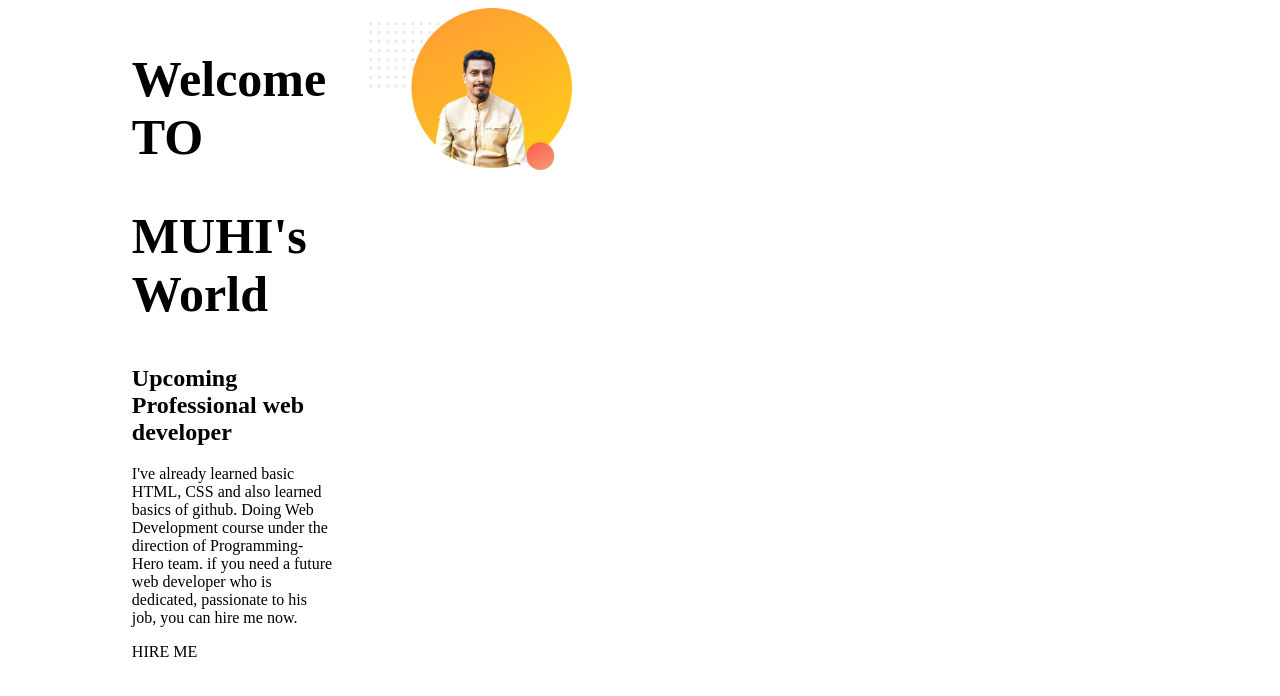
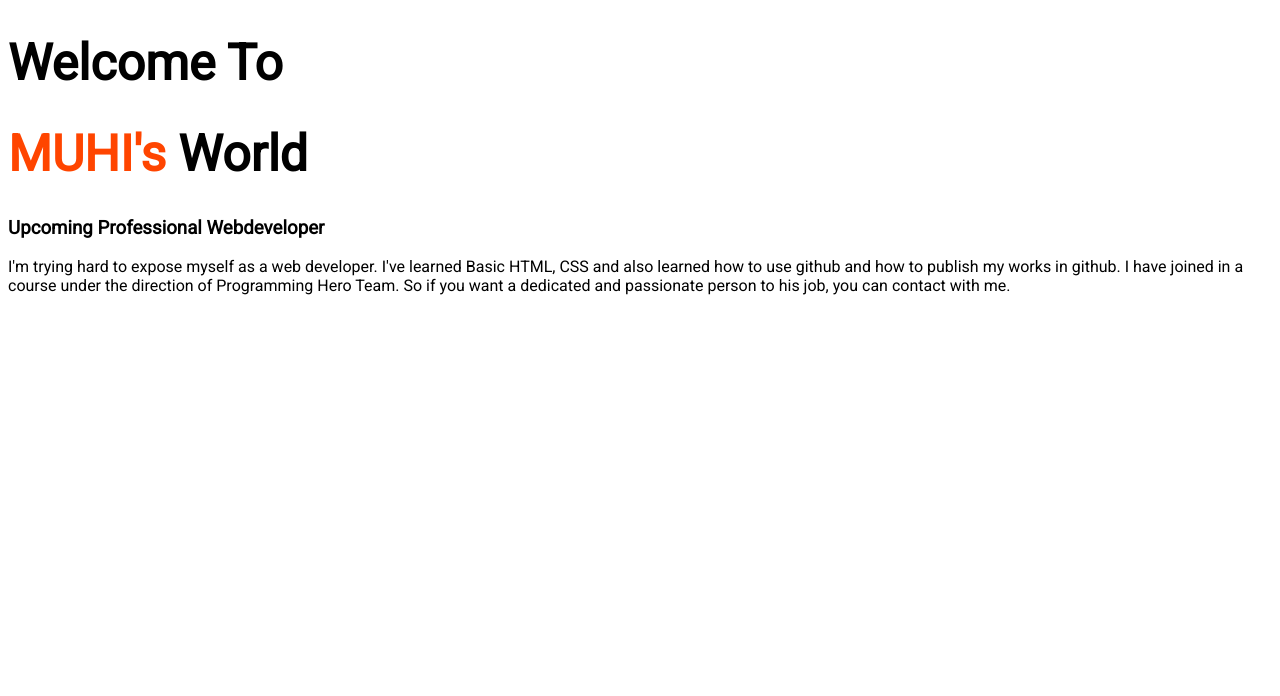
Before and after one commit to muhiu007/website-portfolio, a plain HTML site: page index.html in a window 1280 px wide. Drawn offline with Linux system fonts and the light colour scheme.

Commit message:
added first para

```diff
--- a/index.html
+++ b/index.html
@@ -3,22 +3,15 @@
 <head>
     <meta charset="UTF-8">
     <meta name="viewport" content="width=device-width, initial-scale=1.0">
-    <title>Document</title>
-    <Link rel="stylesheet" href="styles.css">
+    <title>MUHI's Portfolio</title>
+    <link rel="stylesheet" href="styles.css">
+    <link rel="preconnect" href="https://fonts.gstatic.com">
+    <link href="https://fonts.googleapis.com/css2?family=Roboto&display=swap" rel="stylesheet">
 </head>
 <body>
-    <section class="first half">
-        <Div class="half">
-            <H1>Welcome TO</H1>
-            <H1><span class="namecolor">MUHI's</span> World</H1>
-            <H2>Upcoming Professional web developer</H2>
-            <P>I've already learned basic HTML, CSS and also learned basics of github. Doing Web Development course under the direction of Programming-Hero team. if you need a future web developer who is dedicated, passionate to his job, you can hire me now.</P>
-            <p> HIRE ME</p>
-        </Div>
-        <Div class="half">
-            <img src="image 11.png" alt="">
-        </Div>
-
-    </section>
+    <H1>Welcome To</H1>
+    <H1 ><Span class="name">MUHI's</Span> World</H1>
+    <H3>Upcoming Professional Webdeveloper </H3>
+    <P>I'm trying hard to expose myself as a web developer. I've learned Basic HTML, CSS and also learned how to use github and how to publish my works in github. I have joined in a course under the direction of Programming Hero Team. So if you want a dedicated and passionate person to his job, you can contact with me.</P>
 </body>
 </html>
--- a/styles.css
+++ b/styles.css
@@ -1,16 +1,9 @@
 h1{
     font-size: 50px;
 }
-namecolor{
-    font-size: 60px;
-    color:rgb(1, 86, 245);
+body{
+    font-family: 'Roboto', sans-serif;
 }
-.half{
-    width: 40%;
-    float: left;
-    margin-left: 5%;
-    padding-left: 2%;
+.name{
+    color: orangered;
 }
-.half img{
-    width: 100%;
-}
```
